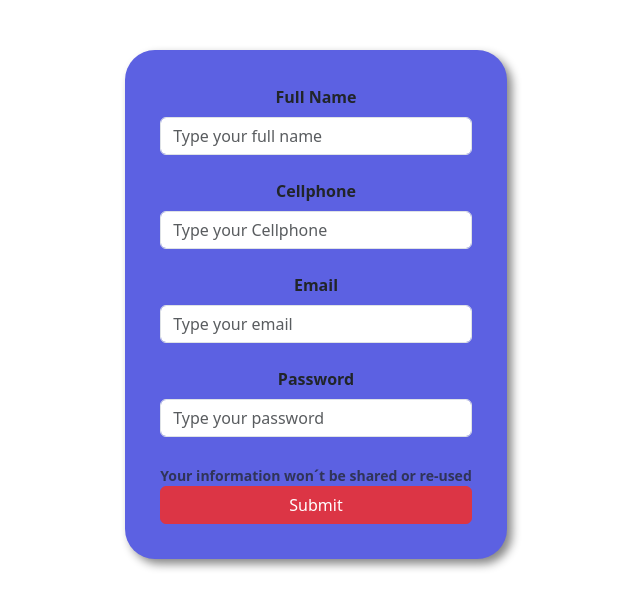
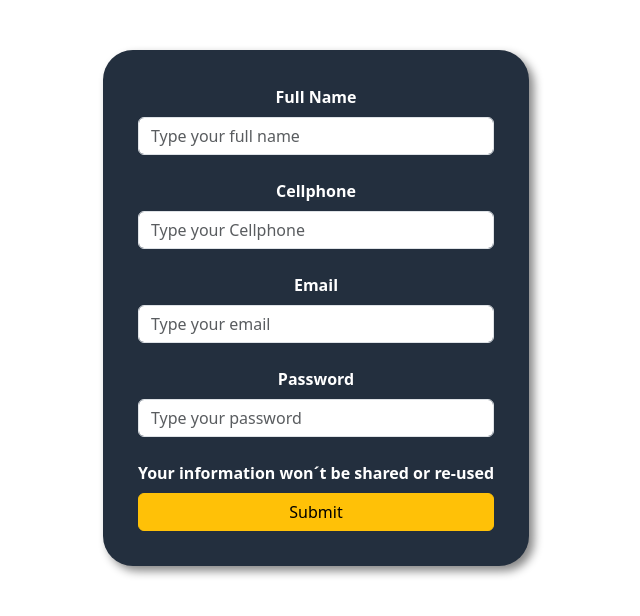
Before and after one commit to yfdd617235/project_5_ecommerce_APP, a React (Create React App) app in the folder frontend/: page / in a window 1280 px wide. Shown: the top 616 px of the page, without its empty margins (324-964 px from the left). Built offline with nearby package versions, Linux system fonts and the light colour scheme.

Commit message:
update color of user form

```diff
--- a/frontend/src/components/user/User.jsx
+++ b/frontend/src/components/user/User.jsx
@@ -47,10 +47,10 @@ const User = () => {
                 <Form.Control type="email" name='email' value={form.email} onChange={onChange} placeholder="Type your email" /><br />
                 <Form.Label>Password</Form.Label>
                 <Form.Control type="password" name='password' value={form.password} onChange={onChange} placeholder="Type your password" /><br />
-                <Form.Text className='text-muted'>
+                <Form.Label className='text'>
                   Your information won´t be shared or re-used
-                </Form.Text>
-                <Button variant="danger" type="submit">
+                </Form.Label>
+                <Button variant="warning" type="submit">
                   Submit
                 </Button>
               </Form>
--- a/frontend/src/components/user/user.css
+++ b/frontend/src/components/user/user.css
@@ -17,10 +17,11 @@
     box-shadow: 5px 5px 10px rgba(0, 0, 0, 0.479);
     padding: 35px;
     border-radius: 30px;
-    background-color: #5c61e2;
+    background-color: #232F3E;
     display: flex;
     flex-direction: column;
     font-weight: bold;
+    color: white;
     /* text-shadow: 2px 2px 4px rgba(102, 0, 0, 0.5); */
     /* border: solid rgb(255, 0, 0); */
 }
```
